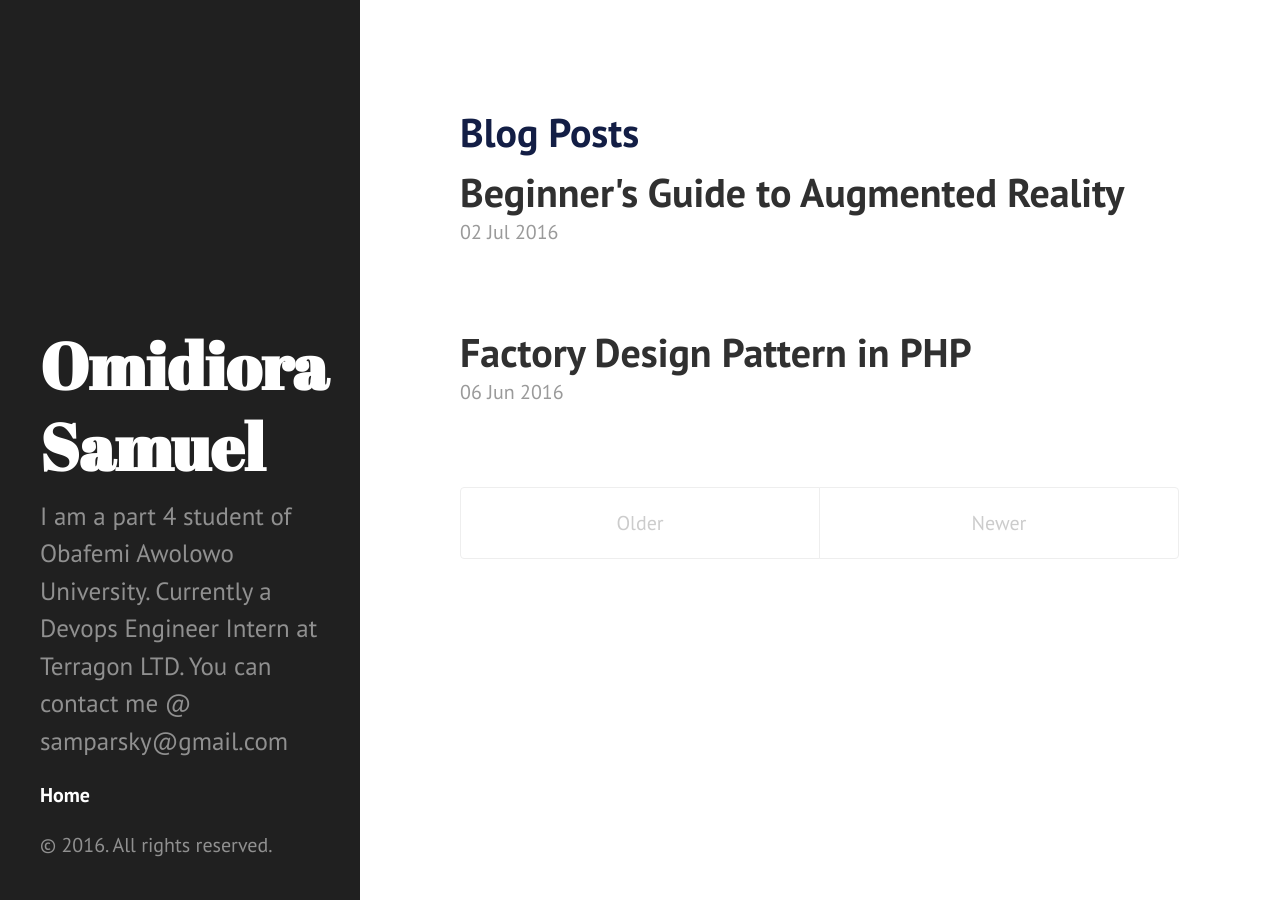
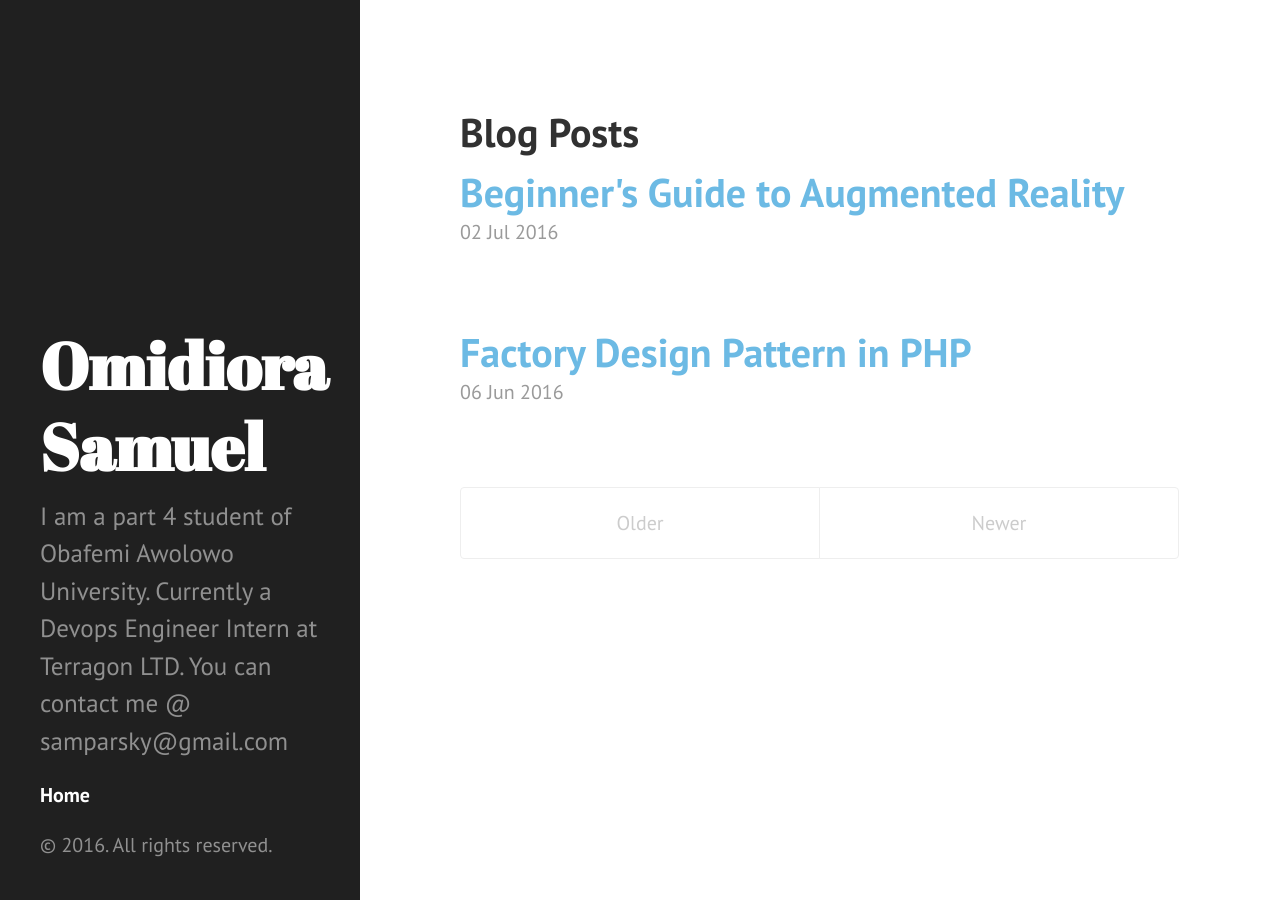
Before and after one commit to samparsky/samparsky.github.io, a Jekyll site: the page built from index.html, in a window 1280 px wide. Built offline with Jekyll 4.4.1, drawn with Linux system fonts in a browser that asks for light colours; the list of posts is cut into pages by our own code.

Commit message:
Update index.html

```diff
--- a/index.html
+++ b/index.html
@@ -4,11 +4,11 @@ title: Home
 ---
 
 <div class="posts">
-  <h1 style="color:#131E45">Blog Posts</h1>
+  <h1>Blog Posts</h1>
   {% for post in paginator.posts %}
   <div class="post">
     <h1 class="post-title">
-      <a href="{{ post.url }}">
+      <a href="{{ post.url }}" style="color:#6CBAE4">
         {{ post.title }}
       </a>
     </h1>
```
